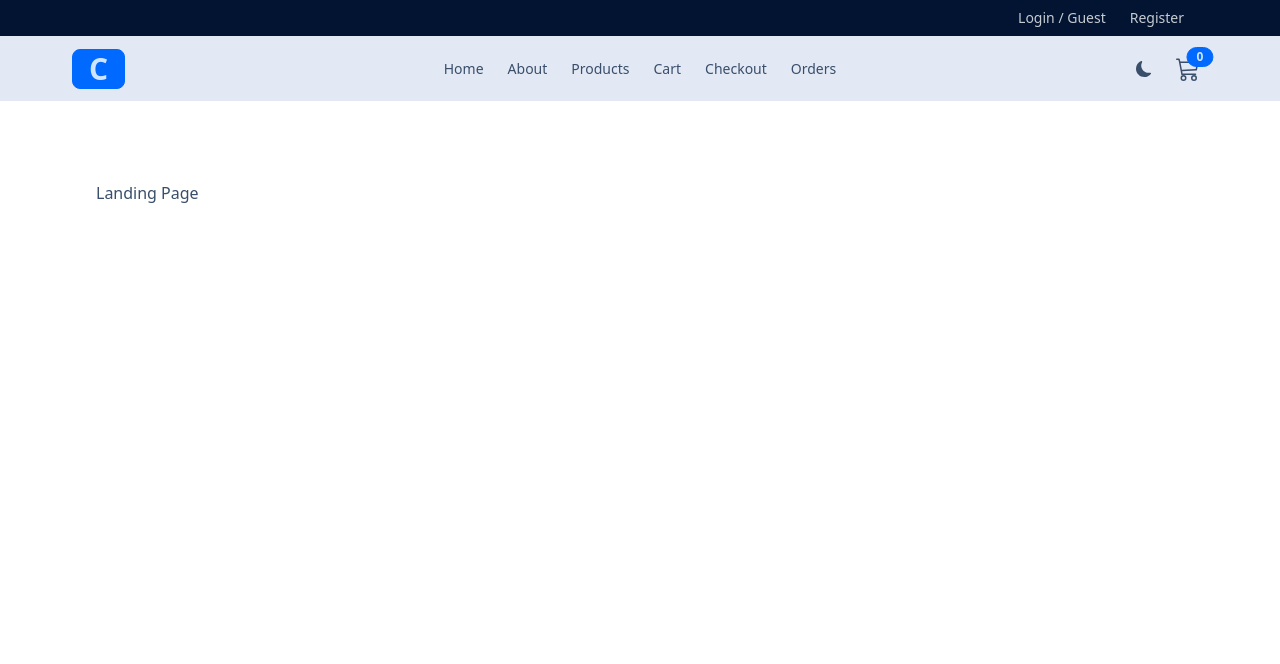
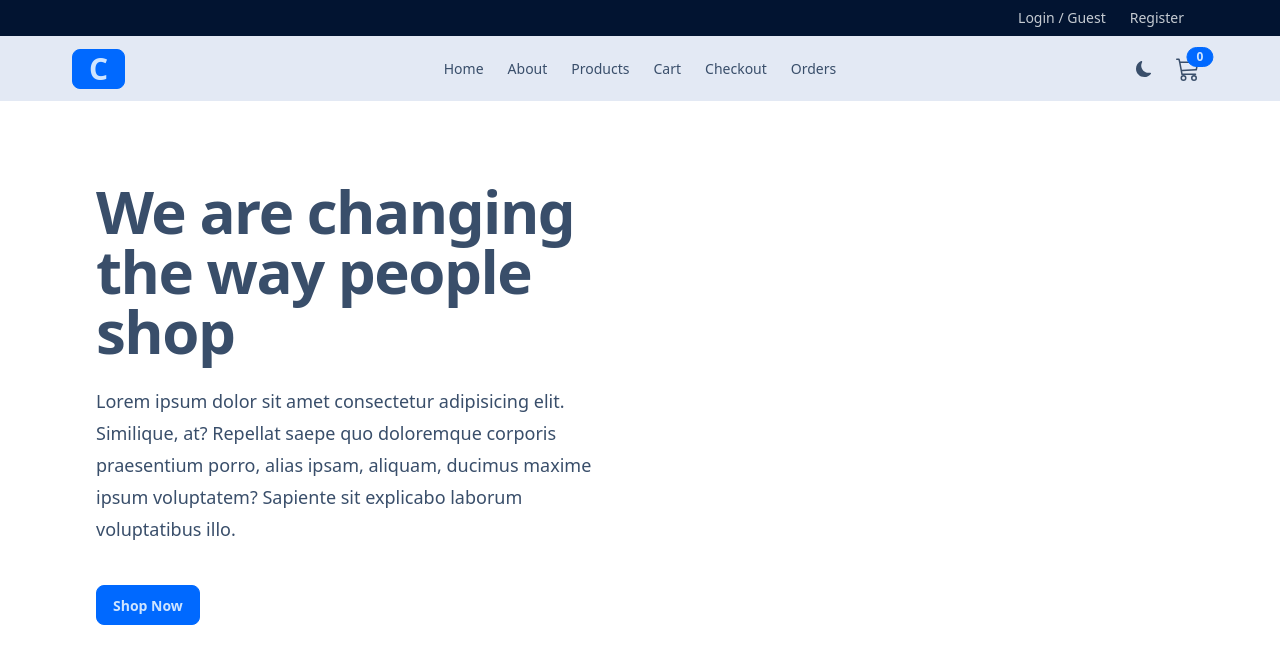
Before and after one commit to omarehab24/comfy-store-react, a React (Vite) app: page / in a window 1280 px wide. Shown: the top 664 px of the page. Built offline with nearby package versions, Linux system fonts and the light colour scheme.

Commit message:
Add landing page (hero component) text and styling

```diff
--- /dev/null
+++ b/src/components/Hero.jsx
@@ -0,0 +1,28 @@
+import hero1 from '../assets/hero1.webp'
+import hero2 from '../assets/hero2.webp'
+import hero3 from '../assets/hero3.webp'
+import hero4 from '../assets/hero4.webp'
+import { Link } from 'react-router-dom'
+
+const caroselImages = [hero1, hero2, hero3, hero4]
+
+function Hero() {
+    return <div className='grid lg:grid-cols-2 gap-24 items-center'>
+        <div>
+            <h1 className='max-w-2xl text-4xl font-bold tracking-tight sm:text-6xl'>We are changing the way people shop</h1>
+            <p className='mt-6 max-w-xl text-lg leading-8'>Lorem ipsum dolor sit amet consectetur adipisicing elit. Similique, at? Repellat saepe quo doloremque corporis praesentium porro, alias ipsam, aliquam, ducimus maxime ipsum voluptatem? Sapiente sit explicabo laborum voluptatibus illo.</p>
+            <div className='mt-10'>
+                <Link to="/products" className='btn btn-primary'>Shop Now</Link>
+            </div>
+        </div>
+        <div className='hidden h-[28rem] lg:carousel carosel-center p-4 space-x-4 bg-neutral rounded-box'>
+            {caroselImages.map((image) => (
+                <div key={image} className="carousel-item">
+                    <img src={image} className="rounded-box h-full w-80 object-cover" />
+                </div>
+            ))}
+        </div>
+    </div>
+}
+
+export default Hero
--- a/src/components/index.js
+++ b/src/components/index.js
@@ -2,3 +2,4 @@
 export {default as SubmitButton} from './SubmitButton';
 export {default as Header} from './Header';
 export {default as NavBar} from './NavBar';
+export {default as Hero} from './Hero';
--- a/src/pages/Landing.jsx
+++ b/src/pages/Landing.jsx
@@ -1,5 +1,9 @@
+import { Hero } from "../components";
+
 const Landing = () => {
-  return <h1>Landing Page</h1>;
+  return <>
+    <Hero />
+  </>
 };
 
 export default Landing;
```
